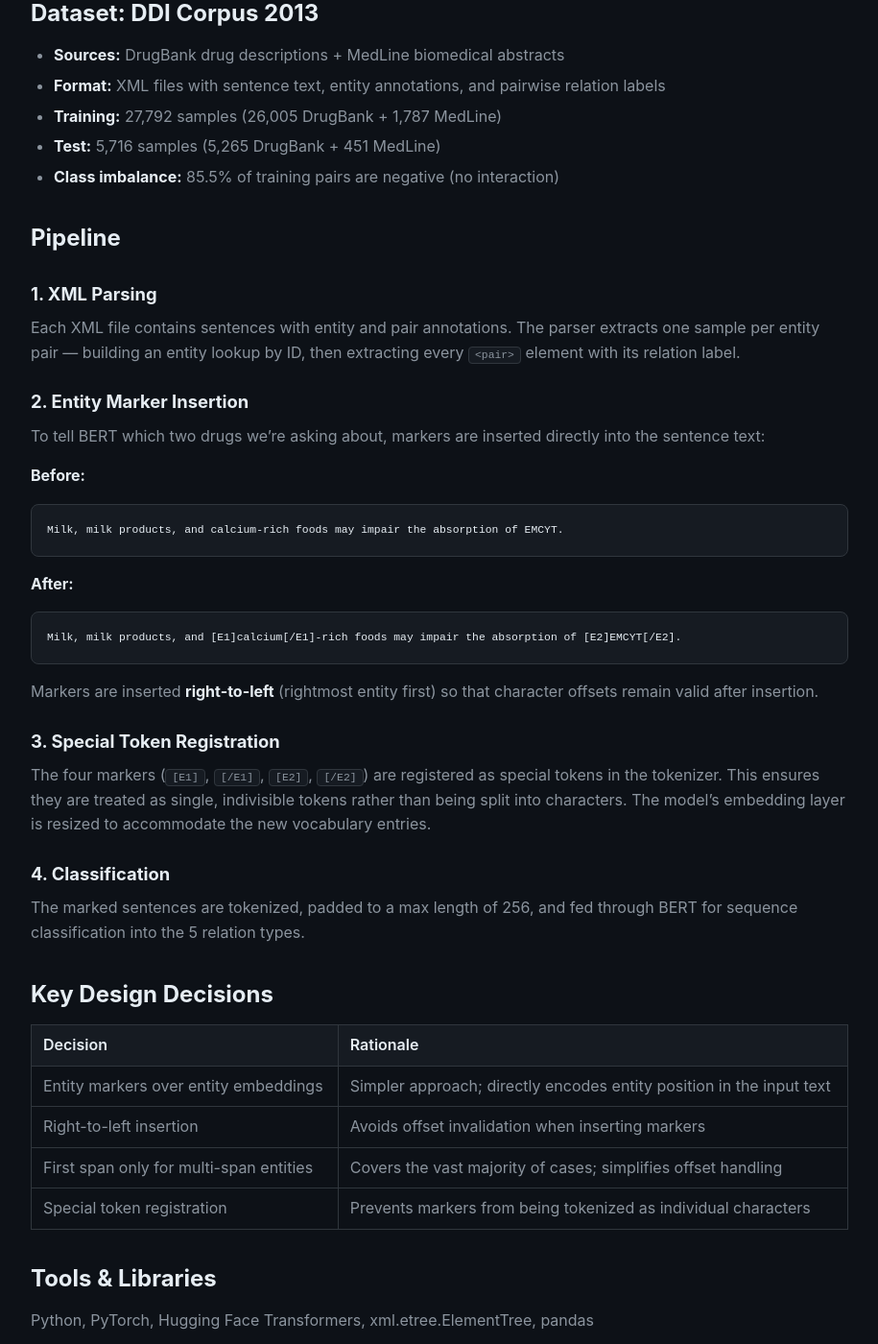
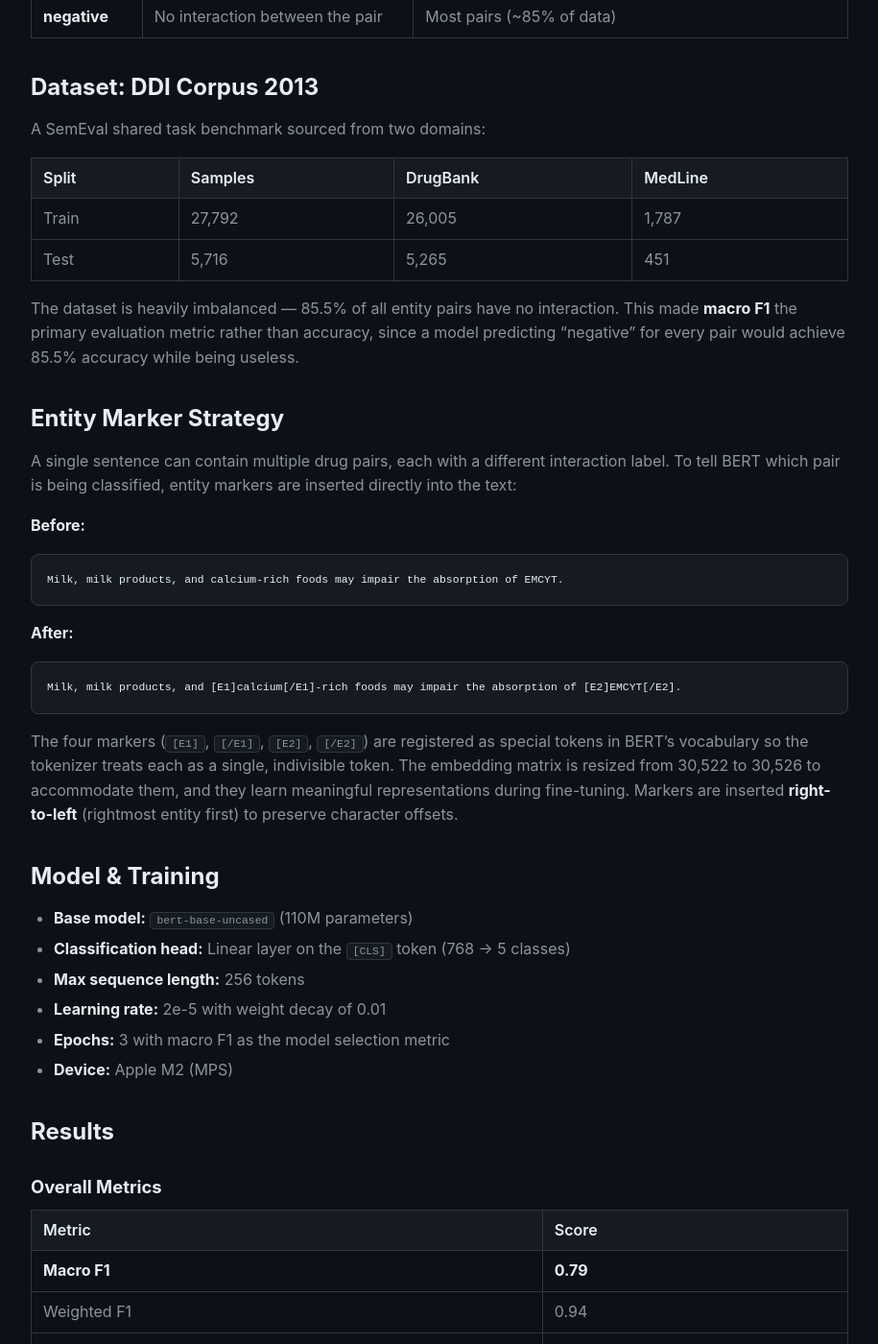
Before and after one commit to cody-maddox/cody-maddox.github.io, a Jekyll site: the page built from _projects/03-drug-interaction.md, in a window 1280 px wide and 1400 px high, scrolled down 957 px. Shown: the whole window at 96% size, without its empty margins (182-1097 px from the left). Built offline with Jekyll 4.4.1, drawn with Linux system fonts in a browser that asks for light colours; some of the changed text lies outside the part shown.

Commit message:
Update Drug-Drug Interaction page with results tables and key takeaways
Co-Authored-By: Claude Opus 4.6 <noreply@anthropic.com>

````diff
--- a/_projects/03-drug-interaction.md
+++ b/_projects/03-drug-interaction.md
@@ -1,15 +1,15 @@
 ---
 title: "Drug-Drug Interaction Extraction"
-summary: "Relation extraction system using BERT with entity markers to classify drug-drug interactions from the DDI Corpus 2013, handling 5 interaction types."
+summary: "Fine-tuned BERT for relation extraction to classify drug-drug interactions from the DDI Corpus 2013, achieving 0.79 macro F1 across 5 interaction types."
 tags: [NLP, BERT, Relation Extraction, Biomedical, Python]
 order: 3
 ---
 
 ## Overview
 
-Drug-drug interactions (DDIs) are a major cause of adverse drug events. Manually curating DDI databases is slow and incomplete. This project automates the extraction of DDI relations from biomedical text using a BERT-based classification approach with entity markers.
+Drug-drug interactions (DDIs) are a major cause of adverse drug events, and manually curating DDI databases is slow and incomplete. This project fine-tunes BERT for relation extraction to classify drug-drug interactions from biomedical text. Given a sentence containing two drug mentions, the model predicts whether the drugs interact and what type of interaction is described — distinguishing between pharmacokinetic mechanisms, clinical effects, medical advice, and generic interactions.
 
-Given a sentence containing two drug mentions, the model classifies the relationship into one of five categories.
+This builds on prior sequence classification (CAD Classification) and token classification (Clinical NER) work by combining both concepts: classifying the *relationship* between entities within a sentence.
 
 ## Task Definition
 
@@ -23,21 +23,18 @@ Given a sentence containing two drug mentions, the model classifies the relation
 
 ## Dataset: DDI Corpus 2013
 
-- **Sources:** DrugBank drug descriptions + MedLine biomedical abstracts
-- **Format:** XML files with sentence text, entity annotations, and pairwise relation labels
-- **Training:** 27,792 samples (26,005 DrugBank + 1,787 MedLine)
-- **Test:** 5,716 samples (5,265 DrugBank + 451 MedLine)
-- **Class imbalance:** 85.5% of training pairs are negative (no interaction)
+A SemEval shared task benchmark sourced from two domains:
 
-## Pipeline
+| Split | Samples | DrugBank | MedLine |
+|-------|---------|----------|---------|
+| Train | 27,792 | 26,005 | 1,787 |
+| Test | 5,716 | 5,265 | 451 |
 
-### 1. XML Parsing
+The dataset is heavily imbalanced — 85.5% of all entity pairs have no interaction. This made **macro F1** the primary evaluation metric rather than accuracy, since a model predicting "negative" for every pair would achieve 85.5% accuracy while being useless.
 
-Each XML file contains sentences with entity and pair annotations. The parser extracts one sample per entity pair — building an entity lookup by ID, then extracting every `<pair>` element with its relation label.
+## Entity Marker Strategy
 
-### 2. Entity Marker Insertion
-
-To tell BERT which two drugs we're asking about, markers are inserted directly into the sentence text:
+A single sentence can contain multiple drug pairs, each with a different interaction label. To tell BERT which pair is being classified, entity markers are inserted directly into the text:
 
 **Before:**
 ```
@@ -49,25 +46,58 @@ Milk, milk products, and calcium-rich foods may impair the absorption of EMCYT.
 Milk, milk products, and [E1]calcium[/E1]-rich foods may impair the absorption of [E2]EMCYT[/E2].
 ```
 
-Markers are inserted **right-to-left** (rightmost entity first) so that character offsets remain valid after insertion.
+The four markers (`[E1]`, `[/E1]`, `[E2]`, `[/E2]`) are registered as special tokens in BERT's vocabulary so the tokenizer treats each as a single, indivisible token. The embedding matrix is resized from 30,522 to 30,526 to accommodate them, and they learn meaningful representations during fine-tuning. Markers are inserted **right-to-left** (rightmost entity first) to preserve character offsets.
 
-### 3. Special Token Registration
+## Model & Training
 
-The four markers (`[E1]`, `[/E1]`, `[E2]`, `[/E2]`) are registered as special tokens in the tokenizer. This ensures they are treated as single, indivisible tokens rather than being split into characters. The model's embedding layer is resized to accommodate the new vocabulary entries.
+- **Base model:** `bert-base-uncased` (110M parameters)
+- **Classification head:** Linear layer on the `[CLS]` token (768 → 5 classes)
+- **Max sequence length:** 256 tokens
+- **Learning rate:** 2e-5 with weight decay of 0.01
+- **Epochs:** 3 with macro F1 as the model selection metric
+- **Device:** Apple M2 (MPS)
 
-### 4. Classification
+## Results
 
-The marked sentences are tokenized, padded to a max length of 256, and fed through BERT for sequence classification into the 5 relation types.
+### Overall Metrics
 
-## Key Design Decisions
+| Metric | Score |
+|--------|-------|
+| **Macro F1** | **0.79** |
+| Weighted F1 | 0.94 |
+| Accuracy | 0.94 |
 
-| Decision | Rationale |
-|----------|-----------|
-| Entity markers over entity embeddings | Simpler approach; directly encodes entity position in the input text |
-| Right-to-left insertion | Avoids offset invalidation when inserting markers |
-| First span only for multi-span entities | Covers the vast majority of cases; simplifies offset handling |
-| Special token registration | Prevents markers from being tokenized as individual characters |
+### Per-Class F1 Across Epochs
 
-## Tools & Libraries
+| Class | Epoch 1 | Epoch 2 | Epoch 3 | Trend |
+|-------|---------|---------|---------|-------|
+| negative | 0.97 | 0.97 | 0.98 | Stable — dominant class, easy to learn |
+| mechanism | 0.71 | 0.80 | 0.80 | Large improvement epoch 1→2, then plateau |
+| effect | 0.75 | 0.80 | 0.80 | Improved then stable |
+| advise | 0.87 | 0.84 | 0.85 | Consistently strong |
+| int | 0.51 | 0.51 | 0.50 | Stuck — insufficient training data (189 samples) |
 
-Python, PyTorch, Hugging Face Transformers, xml.etree.ElementTree, pandas
+### Inference Examples
+
+| Input | Prediction | Confidence |
+|-------|------------|------------|
+| "[E1]Aspirin[/E1] may decrease the effects of [E2]probenecid[/E2]." | effect | 99.80% |
+| "[E1]Warfarin[/E1] should not be taken with [E2]aspirin[/E2]." | advise | 99.76% |
+| "The patient was prescribed [E1]metformin[/E1] and [E2]lisinopril[/E2]." | negative | 99.97% |
+
+### Key Takeaways
+
+- **`advise` (0.85 F1) was the strongest positive class** — distinctive language patterns like "should not be used with" and "is not recommended" made it easier to classify.
+- **`mechanism` and `effect` both reached 0.80 F1** — the two largest positive classes showed a notable jump from epoch 1 to epoch 2 before plateauing.
+- **`int` remained stuck at ~0.50 F1** — only 189 training samples (0.7% of data) with a vague definition. This is a data limitation, not a model limitation.
+- **Accuracy (0.94) is inflated by the dominant negative class** — macro F1 (0.79) is the more meaningful metric for this task.
+
+## Potential Improvements
+
+- Class weighting or oversampling to boost minority class performance
+- Domain-specific pretrained models (BioBERT, PubMedBERT)
+- Merging the `int` class into a broader "other interaction" category
+
+## Tools
+
+Python, PyTorch, HuggingFace Transformers, scikit-learn, pandas, HuggingFace Datasets
````
